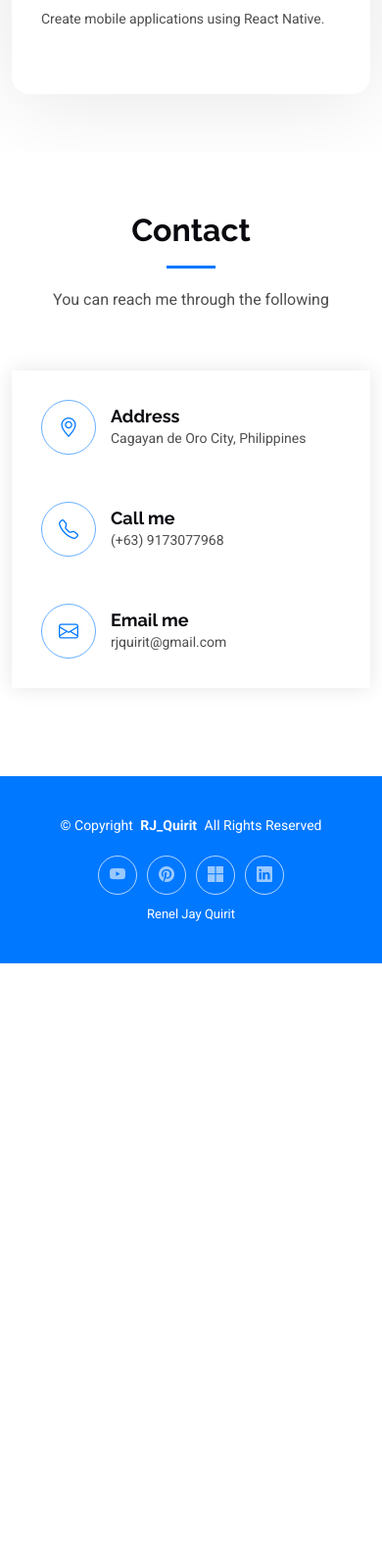
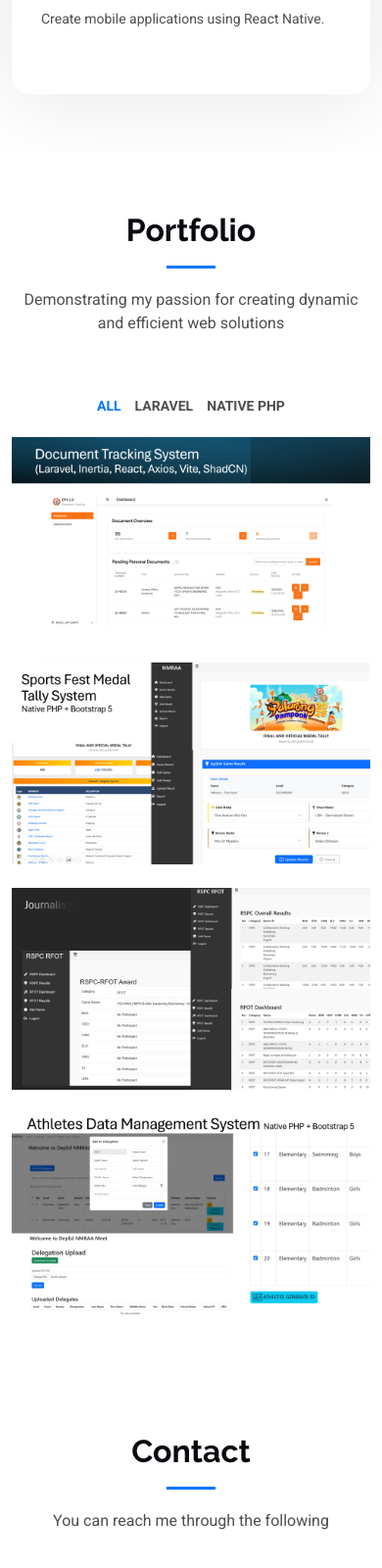
Before and after one commit to rjquirit/rjquirit.github.io, a plain HTML site: page index.html in a window 390 px wide. Shown: the part 7593-9193 px from the top of the page at 98% size. Before the commit the page ends 8576 px from the top, so only its background shows below. Drawn offline with Linux system fonts and the light colour scheme.

Commit message:
added portfolio with pictures

```diff
--- a/index.html
+++ b/index.html
@@ -4,7 +4,7 @@
 <head>
   <meta charset="utf-8">
   <meta content="width=device-width, initial-scale=1.0" name="viewport">
-  <title>RJ_Quirit</title>
+  <title>RJ Quirit</title>
   <meta name="description" content="">
   <meta name="keywords" content="">
 
@@ -354,6 +354,97 @@ As a DevOps Engineer, I specialize in developing custom solutions that solve org
 
     </section><!-- /Services Section -->
 
+    <!-- Portfolio Section -->
+    <section id="portfolio" class="portfolio section">
+
+      <!-- Section Title -->
+      <div class="container section-title" data-aos="fade-up">
+        <h2>Portfolio</h2>
+        <p>Demonstrating my passion for creating dynamic and efficient web solutions</p>
+      </div><!-- End Section Title -->
+
+      <div class="container">
+
+        <div class="isotope-layout" data-default-filter="*" data-layout="masonry" data-sort="original-order">
+
+          <ul class="portfolio-filters isotope-filters" data-aos="fade-up" data-aos-delay="100">
+            <li data-filter="*" class="filter-active">All</li>
+            <li data-filter=".filter-app">Laravel</li>
+            <li data-filter=".filter-product">Native PHP</li>
+            <!-- <li data-filter=".filter-branding">Branding</li>
+            <li data-filter=".filter-books">Books</li> -->
+          </ul><!-- End Portfolio Filters -->
+
+          <div class="row gy-4 isotope-container" data-aos="fade-up" data-aos-delay="200">
+
+            <div class="col-lg-4 col-md-6 portfolio-item isotope-item filter-app">
+              <img src="assets/img/portfolio/app-1.png" class="img-fluid" alt="">
+              <div class="portfolio-info">
+                <h4>DTS</h4>
+                <p>Document Tracking System</p>
+                <a href="assets/img/portfolio/app-1.png" title="DTS" data-gallery="portfolio-gallery-app" class="glightbox preview-link"><i class="bi bi-zoom-in"></i></a>
+                <!-- <a href="portfolio-details.html" title="More Details" class="details-link"><i class="bi bi-link-45deg"></i></a> -->
+              </div>
+            </div><!-- End Portfolio Item -->
+
+            <div class="col-lg-4 col-md-6 portfolio-item isotope-item filter-product">
+              <img src="assets/img/portfolio/app-2.png" class="img-fluid" alt="">
+              <div class="portfolio-info">
+                <h4>Sports</h4>
+                <p>Medal Tally System</p>
+                <a href="assets/img/portfolio/app-2.png" title="Sports" data-gallery="portfolio-gallery-product" class="glightbox preview-link"><i class="bi bi-zoom-in"></i></a>
+                <!-- <a href="portfolio-details.html" title="More Details" class="details-link"><i class="bi bi-link-45deg"></i></a> -->
+              </div>
+            </div><!-- End Portfolio Item -->
+
+            <div class="col-lg-4 col-md-6 portfolio-item isotope-item filter-product">
+              <img src="assets/img/portfolio/app-3.png" class="img-fluid" alt="">
+              <div class="portfolio-info">
+                <h4>Journalism</h4>
+                <p>Journalism and Festival of Talents Award System</p>
+                <a href="assets/img/portfolio/app-3.png" title="Journalism" data-gallery="portfolio-gallery-product" class="glightbox preview-link"><i class="bi bi-zoom-in"></i></a>
+                <!-- <a href="portfolio-details.html" title="More Details" class="details-link"><i class="bi bi-link-45deg"></i></a> -->
+              </div>
+            </div><!-- End Portfolio Item -->
+
+
+            <div class="col-lg-4 col-md-6 portfolio-item isotope-item filter-product">
+              <img src="assets/img/portfolio/app-4.png" class="img-fluid" alt="">
+              <div class="portfolio-info">
+                <h4>Athletes IS</h4>
+                <p>Ahtletes Data Management System</p>
+                <a href="assets/img/portfolio/app-4.png" title="Athletes" data-gallery="portfolio-gallery-product" class="glightbox preview-link"><i class="bi bi-zoom-in"></i></a>
+                <!-- <a href="portfolio-details.html" title="More Details" class="details-link"><i class="bi bi-link-45deg"></i></a> -->
+              </div>
+            </div><!-- End Portfolio Item -->
+
+           <!-- <div class="col-lg-4 col-md-6 portfolio-item isotope-item filter-branding">
+              <img src="assets/img/portfolio/branding-3.jpg" class="img-fluid" alt="">
+              <div class="portfolio-info">
+                <h4>Branding 3</h4>
+                <p>Lorem ipsum, dolor sit amet consectetur</p>
+                <a href="assets/img/portfolio/branding-3.jpg" title="Branding 2" data-gallery="portfolio-gallery-branding" class="glightbox preview-link"><i class="bi bi-zoom-in"></i></a>
+                <a href="portfolio-details.html" title="More Details" class="details-link"><i class="bi bi-link-45deg"></i></a>
+              </div>
+            </div>End Portfolio Item -->
+
+            <!--<div class="col-lg-4 col-md-6 portfolio-item isotope-item filter-books">
+              <img src="assets/img/portfolio/books-3.jpg" class="img-fluid" alt="">
+              <div class="portfolio-info">
+                <h4>Books 3</h4>
+                <p>Lorem ipsum, dolor sit amet consectetur</p>
+                <a href="assets/img/portfolio/books-3.jpg" title="Branding 3" data-gallery="portfolio-gallery-book" class="glightbox preview-link"><i class="bi bi-zoom-in"></i></a>
+                <a href="portfolio-details.html" title="More Details" class="details-link"><i class="bi bi-link-45deg"></i></a>
+              </div>
+            </div> End Portfolio Item -->
+
+          </div><!-- End Portfolio Container -->
+
+        </div>
+
+      </div>
+
+    </section><!-- /Portfolio Section -->
 
 
     <!-- Contact Section -->
```
Also changed, not shown: assets/img/portfolio/app-1.jpg (deleted), assets/img/portfolio/app-1.png (added), assets/img/portfolio/app-2.jpg (deleted), assets/img/portfolio/app-2.png (added), assets/img/portfolio/app-3.jpg (deleted), assets/img/portfolio/app-3.png (added), assets/img/portfolio/app-4.png (added), assets/img/portfolio/books-1.jpg (deleted).
